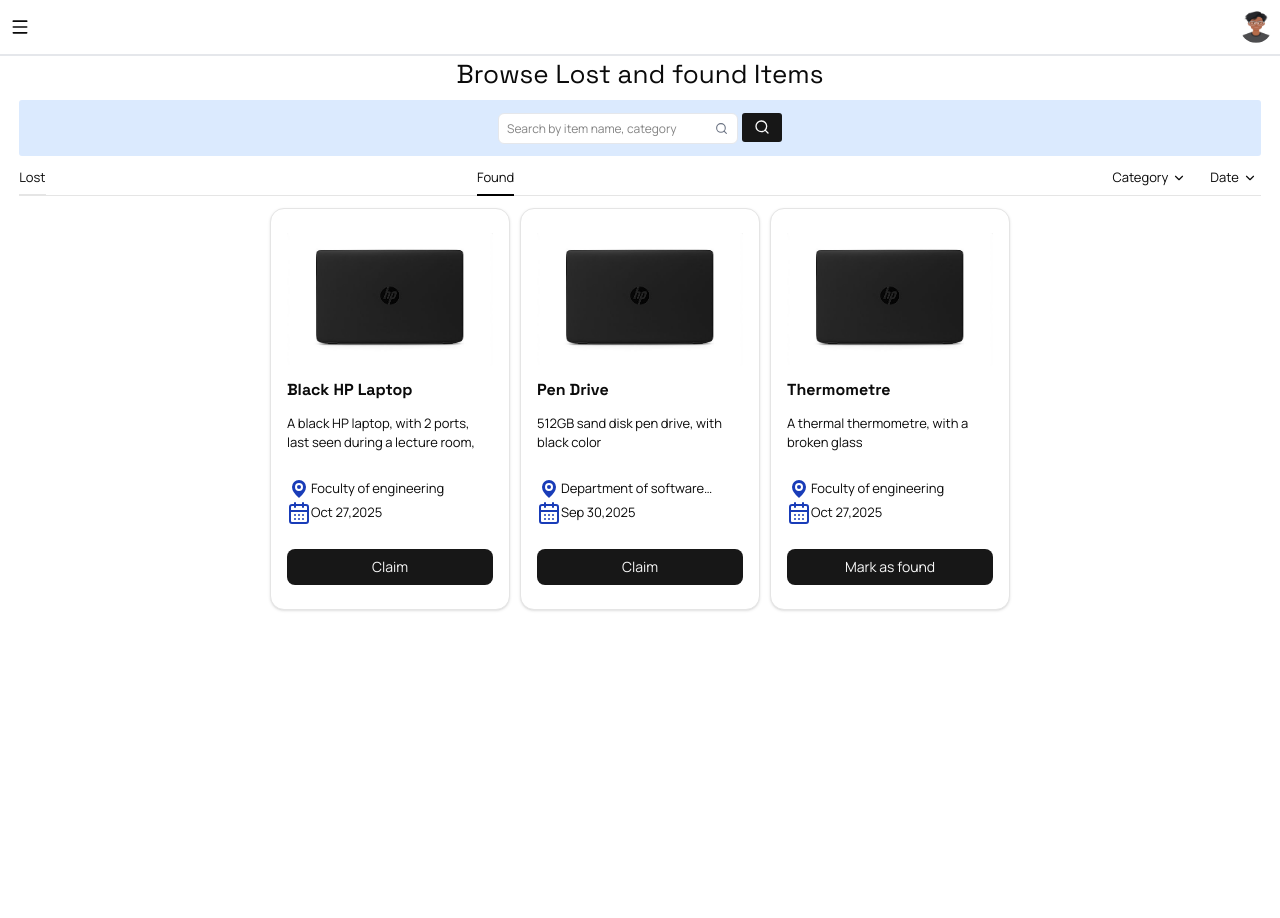
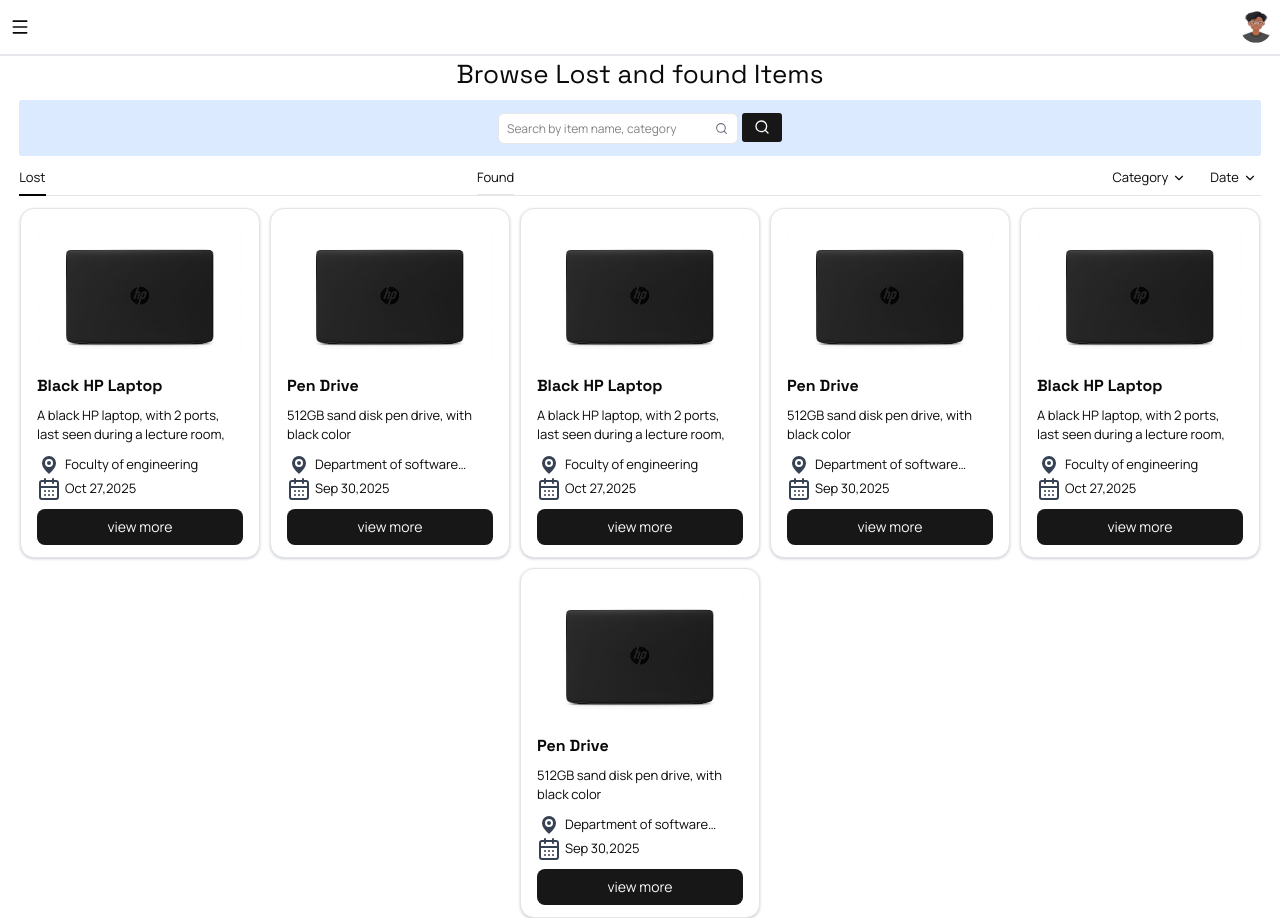
Before and after one commit to Searcher06/Findora, a React (Vite) app in the folder client/: page / in a window 1280 px wide. Before the commit the page ends 800 px from the top, so only its background shows below. Built offline with nearby package versions, Linux system fonts and the light colour scheme.

Commit message:
implemented filtering of lost and found items

```diff
--- a/client/src/features/items/components/ItemCard.jsx
+++ b/client/src/features/items/components/ItemCard.jsx
@@ -1,3 +1,4 @@
+/* eslint-disable no-unused-vars */
 import { Button } from "@/components/ui/button";
 import { Card } from "@/components/ui/card";
 import { MapPin, CalendarDays } from "lucide-react";
@@ -10,23 +11,25 @@ export const ItemCard = ({
   status,
 }) => {
   return (
-    <Card className={`w-60 pr-4 pl-4`}>
-      <img src={image} alt="" className="w-full" />
-      <h1 className="font-display font-semibold leading-0">{name}</h1>
-      <p className="text-[13px] font-sans line-clamp-2">{description}</p>
-      <div className="">
-        <p className="text-[13px] flex items-center">
-          <p>{<MapPin className="text-[13px] text-white fill-blue-800" />} </p>
-          <p className="line-clamp-1">{location}</p>
-        </p>
-        <p className="text-[13px] flex items-center">
-          <p>{<CalendarDays className="text-[13px] text-blue-800" />} </p>
-          <p>{date}</p>
-        </p>
+    <Card className={`w-60 shadow-gray-300 pb-3`}>
+      <div className="w-full pr-4 pl-4 pt-0 flex flex-col gap-2">
+        <img src={image} alt="" className="w-full " />
+        <h1 className="font-display font-semibold line-clamp-1">{name}</h1>
+        <p className="text-[13px] font-sans line-clamp-2">{description}</p>
+        <div className="">
+          <div className="text-[13px] flex items-center">
+            <p>
+              {<MapPin className="text-[13px] text-white fill-gray-700" />}{" "}
+            </p>
+            <p className="line-clamp-1 pl-1">{location}</p>
+          </div>
+          <div className="text-[13px] flex items-center">
+            <p>{<CalendarDays className="text-[13px] text-gray-700" />} </p>
+            <p className="pl-1">{date}</p>
+          </div>
+        </div>
+        <Button className={""}>view more</Button>
       </div>
-      <Button className={""}>
-        {status == "lost" ? "Claim" : "Mark as found"}
-      </Button>
     </Card>
   );
 };
--- a/client/src/features/items/components/ItemsContainer.jsx
+++ b/client/src/features/items/components/ItemsContainer.jsx
@@ -1,6 +1,51 @@
 import { ItemCard } from "./ItemCard";
 import itemImage from "../item.png";
-const items = [
+import { useItemType } from "../context/ItemTypeContext";
+let items = [
+  {
+    name: "Black HP Laptop",
+    location: "Foculty of engineering",
+    description:
+      "A black HP laptop, with 2 ports, last seen during a lecture room,",
+    date: "Oct 27,2025",
+    status: "lost",
+  },
+  {
+    name: "Pen Drive",
+    location: "Department of software engineering",
+    description: "512GB sand disk pen drive, with black color",
+    date: "Sep 30,2025",
+    status: "lost",
+  },
+  {
+    name: "Thermometre",
+    location: "Foculty of engineering",
+    description: "A thermal thermometre, with a broken glass",
+    date: "Oct 27,2025",
+    status: "found",
+  },
+  {
+    name: "Black HP Laptop",
+    location: "Foculty of engineering",
+    description:
+      "A black HP laptop, with 2 ports, last seen during a lecture room,",
+    date: "Oct 27,2025",
+    status: "lost",
+  },
+  {
+    name: "Pen Drive",
+    location: "Department of software engineering",
+    description: "512GB sand disk pen drive, with black color",
+    date: "Sep 30,2025",
+    status: "lost",
+  },
+  {
+    name: "Thermometre",
+    location: "Foculty of engineering",
+    description: "A thermal thermometre, with a broken glass",
+    date: "Oct 27,2025",
+    status: "found",
+  },
   {
     name: "Black HP Laptop",
     location: "Foculty of engineering",
@@ -24,12 +69,34 @@ const items = [
     status: "found",
   },
 ];
+
 export const ItemsContainer = ({ className }) => {
+  const { bar } = useItemType();
   return (
     <div
       className={`${className} w-full flex flex-wrap justify-center gap-2.5`}
     >
-      {items.map((current, index) => (
+      {bar == "lost"
+        ? items
+            .filter((current) => {
+              return current.status == "lost";
+            })
+            .map((current, index) => (
+              <ItemCard
+                name={current.name}
+                location={current.location}
+                date={current.date}
+                image={itemImage}
+                description={current.description}
+                status={current.status}
+                key={index}
+              />
+            ))
+        : items
+            .filter((current) => {
+              return current.status == bar;
+            })
+            .map((current, index) => (
               <ItemCard
                 name={current.name}
                 location={current.location}
--- a/client/src/features/items/components/TabsBar.jsx
+++ b/client/src/features/items/components/TabsBar.jsx
@@ -1,8 +1,8 @@
-import { useState } from "react";
+import { useItemType } from "../context/ItemTypeContext";
 import { FilterMenus } from "./FilterMenus";
 
 export const TabsBar = ({ className }) => {
-  const [bar, setBar] = useState("found");
+  const { bar, setBar } = useItemType();
   return (
     <div
       className={`${className} font-sans w-[97%] flex justify-between pr-1 h-7 border-b`}
--- /dev/null
+++ b/client/src/features/items/context/ItemTypeContext.jsx
@@ -0,0 +1,15 @@
+import { createContext, useContext, useState } from "react";
+
+const ItemTypeContext = createContext();
+
+export const ItemTypeProvider = ({ children }) => {
+  const [bar, setBar] = useState("lost");
+  return (
+    <ItemTypeContext.Provider value={{ bar, setBar }}>
+      {children}
+    </ItemTypeContext.Provider>
+  );
+};
+
+// eslint-disable-next-line react-refresh/only-export-components
+export const useItemType = () => useContext(ItemTypeContext);
--- a/client/src/features/items/pages/Browse.jsx
+++ b/client/src/features/items/pages/Browse.jsx
@@ -5,7 +5,7 @@ import { ItemsContainer } from "../components/ItemsContainer";
 
 const BrowsePage = () => {
   return (
-    <div className="flex flex-col items-center">
+    <div className="flex flex-col items-center mt-14">
       <Header
         content={"Browse Lost and found Items"}
         className={"text-[26px] font-medium pl-4 pr-4 leading-7 mt-1"}
--- a/client/src/layouts/MainNavbar.jsx
+++ b/client/src/layouts/MainNavbar.jsx
@@ -8,7 +8,7 @@ export const MainNavbar = () => {
   const { handleSidebar, openSidebar, setOpenSidebar } = useToggleNavbar();
   return (
     <>
-      <nav className="h-14 w-full border-b-2 border-gray-200 flex pl-2 pr-2 items-center justify-between">
+      <nav className="fixed bg-white h-14 w-full border-b-2 border-gray-200 flex pl-2 pr-2 items-center justify-between">
         <Menu onclickEvent={handleSidebar} />
         <UserAvatar />
       </nav>
--- a/client/src/routes/routes.jsx
+++ b/client/src/routes/routes.jsx
@@ -1,10 +1,11 @@
 import { BrowserRouter, Routes, Route } from "react-router-dom";
-import { MainNavbar } from "@/layouts/MainNavbar";
 import { BrowsePage } from "@/features/items";
 import { AppLayout } from "@/layouts/AppLayout";
+import { ItemTypeProvider } from "@/features/items/context/ItemTypeContext";
 function AppRoutes() {
   return (
     <BrowserRouter>
+      <ItemTypeProvider>
         <Routes>
           <Route element={<AppLayout />}>
             <Route path="/" element={<BrowsePage />} />
@@ -13,6 +14,7 @@ function AppRoutes() {
           <Route path="/register" element={<h1>Register page</h1>} />
           <Route path="/chat/:id" element={<h1>chat page</h1>} />
         </Routes>
+      </ItemTypeProvider>
     </BrowserRouter>
   );
 }
```
Lines whose indentation alone changed are shown as unchanged.
